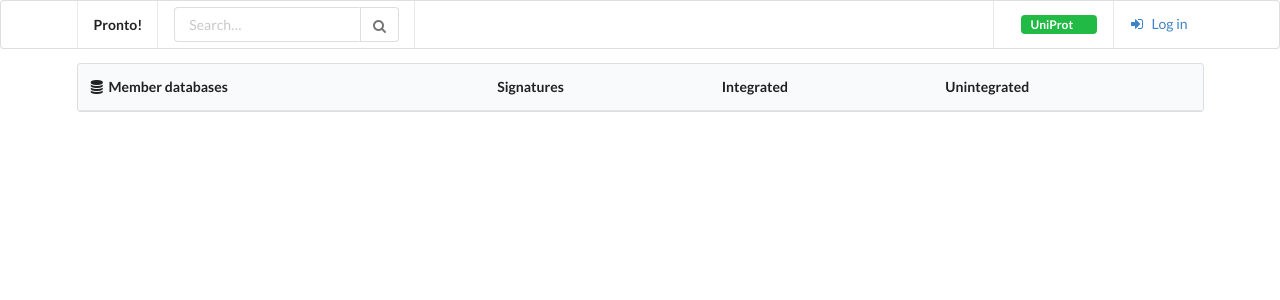
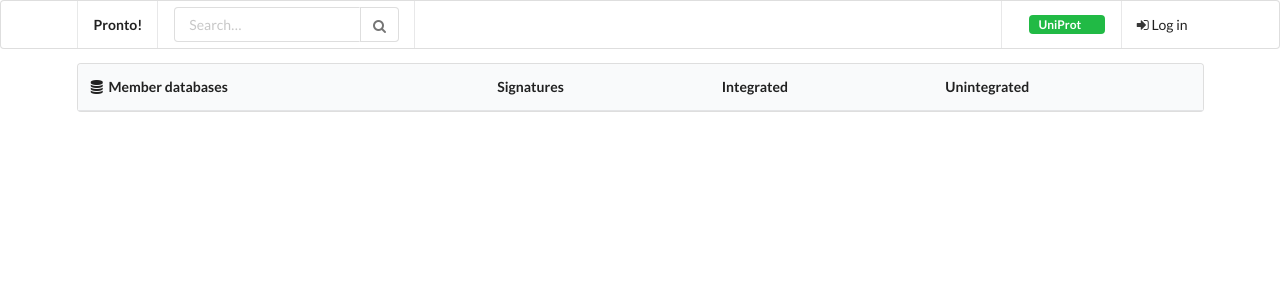
Before and after one commit to ProteinsWebTeam/pronto, a Flask app: page / in a window 1280 px wide. Shown: the top 300 px of the page. Run offline with Flask 2, Linux system fonts and the light colour scheme; data that the repository does not hold is empty; some libraries are stand-ins or nearby versions.

Commit message:
Create dynamically the login/logout item

```diff
--- a/pronto/static/header.js
+++ b/pronto/static/header.js
@@ -11,10 +11,11 @@ function getCurrentUser() {
     fetch("/api/user/")
         .then(response => response.json())
         .then(response => {
-            const div = document.getElementById("user-info");
-            let html;
+            let item;
             if (response.user) {
-                html = '<i class="user circle icon"></i> '
+                item = document.createElement("div");
+                item.className = "ui simple dropdown item";
+                item.innerHTML = '<i class="user circle icon"></i> '
                     + response.user.name
                     + '<i class="dropdown icon"></i>'
                     + '<div class="menu">'
@@ -24,12 +25,14 @@ function getCurrentUser() {
                     + '</a>'
                     + '</div>'
                     + '</div>';
-                div.innerHTML = html;
-                div.className = "ui simple dropdown item";
             } else {
-                div.innerHTML = '<a href="/login/" class="icon"><i class="sign in icon"></i>&nbsp;Log in</a>';
-                div.className = "item";
+                item = document.createElement("a");
+                item.className = "icon item";
+                item.href = "/login/";
+                item.innerHTML = '<i class="sign in icon"></i>&nbsp;Log in</a>';
             }
+
+            document.querySelector("header .right.menu").appendChild(item);
         });
 }
 
--- a/pronto/templates/header.html
+++ b/pronto/templates/header.html
@@ -20,8 +20,6 @@
                     <div id="uniprot-version" class="detail"></div>
                 </div>
             </div>
-
-            <div id="user-info" class="item"></div>
         </div>
     </div>
 </header>
```
